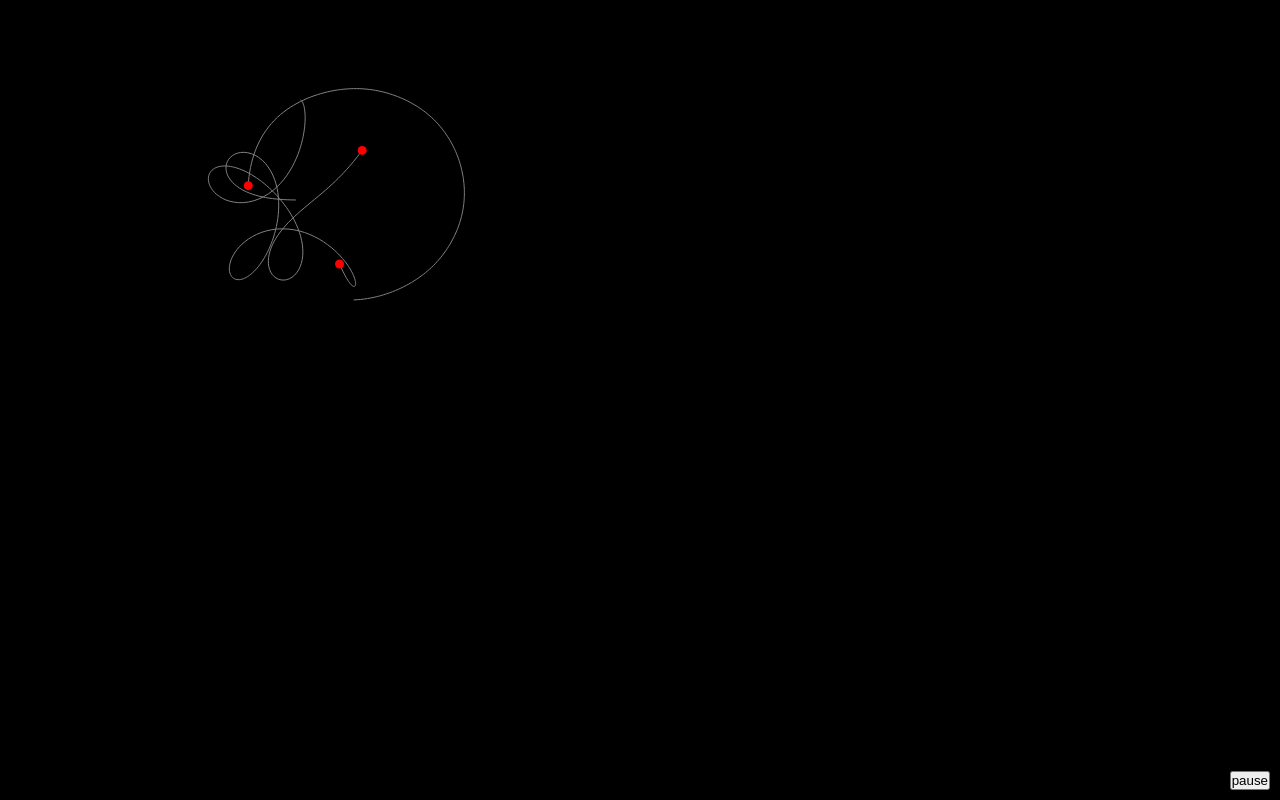
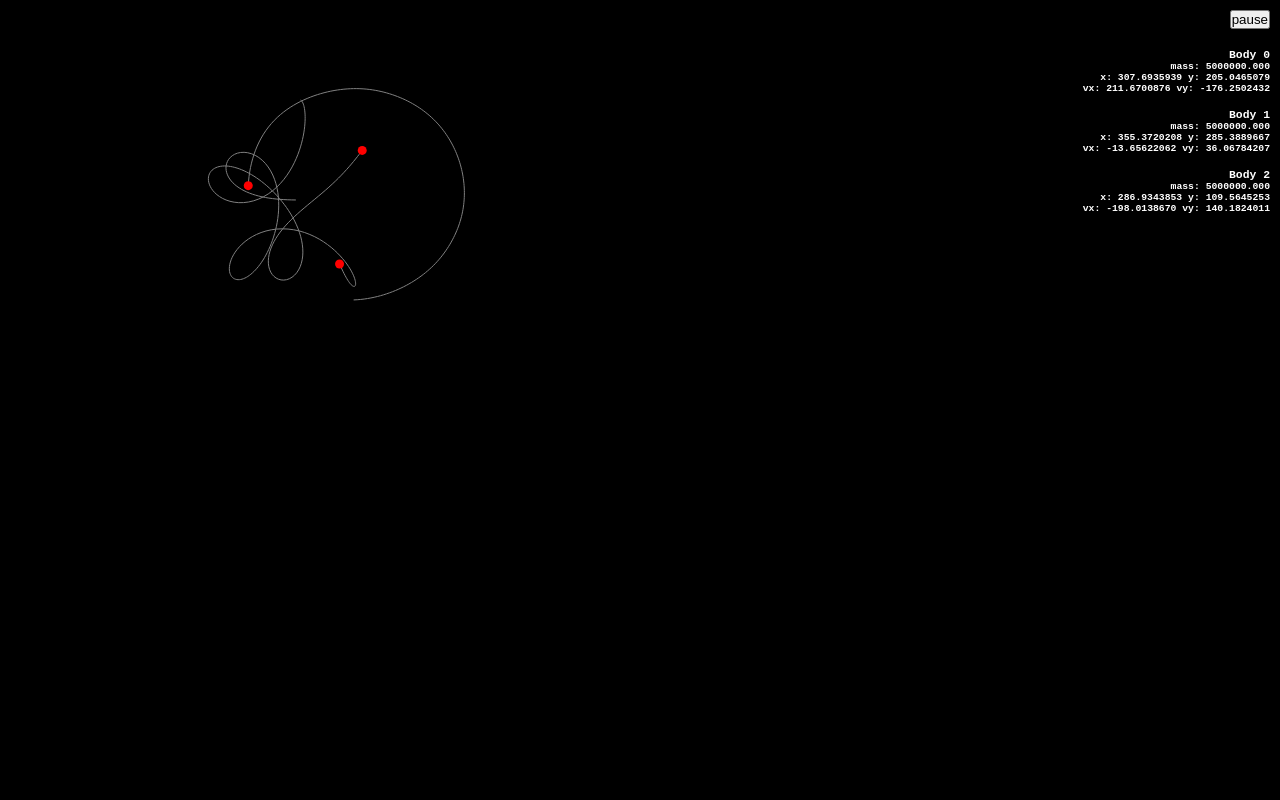
Before and after one commit to branchseer/nbody, a plain HTML site: page index.html in a window 1280 px wide. Both pictures are taken after a click on the button "start". Drawn offline with Linux system fonts and the light colour scheme.

Commit message:
Add controller

```diff
--- a/index.html
+++ b/index.html
@@ -11,28 +11,24 @@
 <body>
   <canvas id="path"></canvas>
   <canvas id="world"></canvas>
+  <script type="text/javascript" src="script/main.js"></script>
 
-  <div id="controller">
-    <input id="startBtn" type="button" value="start" />
+  <script type="text/javascript" src="vendor/angular.min.js"></script>
+  <script type="text/javascript" src="script/controller.js"></script>
+  <div id="nbodyApp" ng-app="nbody">
+    <div id="controller" ng-controller="nbodyController">
+      <input type="button" id="playBtn" ng-value="started ? 'pause': 'start'" ng-click="togglePlay()" />
+      <ul id="bodyList">
+        <li ng-repeat="body in bodies">
+          <h3>Body {{$index}}</h3>
+          <p>mass: {{body.mass.toPrecision(precision)}}</p>
+          <p>x: {{body.x.toPrecision(precision)}} y: {{body.y.toPrecision(precision)}}</p>
+          <p>vx: {{body.vx.toPrecision(precision)}} vy: {{body.vy.toPrecision(precision)}}</p>
+        </li>
+      </ul>
+    </div>
   </div>
 
-  <script type="text/javascript" src="script/main.js"></script>
-  <script type="text/javascript">
-  //<!--
-  var $startBtn = document.getElementById('startBtn');
-
-  $startBtn.onclick = function () {
-    if (renderer.started) {
-      renderer.pauseAnimation();
-      this.value = 'start';
-    }
-    else {
-      renderer.startAnimation();
-      this.value = 'pause';
-    }
-  }
-  //-->
-  </script>
   <!--<script type="text/javascript" src="vendor/coffee-script.js"></script>-->
 </body>
 </html>
--- /dev/null
+++ b/script/controller.js
@@ -0,0 +1,21 @@
+(function () {
+  angular.module('nbody', []).controller('nbodyController',['$scope', '$interval',
+  function($scope, $interval) {
+    $scope.bodies = renderer.bodies;
+    $scope.started = false;
+    $scope.precision = 10;
+
+    $scope.togglePlay = function () {
+      if ($scope.started) {
+        renderer.pauseAnimation();
+        $scope.started = false;
+      }
+      else {
+        renderer.startAnimation();
+        $scope.started = true;
+      }
+    }
+
+    $interval(function () { }, 400);
+  }]);
+})();
--- a/style.css
+++ b/style.css
@@ -4,14 +4,14 @@
   padding: 0;
 }
 
-html, body, canvas
+html, body, canvas, #nbodyApp
 {
   width: 100%;
   height: 100%;
   overflow: hidden;
 }
 
-canvas
+canvas, #nbodyApp
 {
   position: absolute;
   left: 0;
@@ -28,5 +28,22 @@ body
 {
   position: absolute;
   right: 10px;
-  bottom: 10px;
+  top: 10px;
+  text-align: right;
+  -webkit-font-smoothing: antialiased !important;
 }
+
+#bodyList
+{
+  color: white;
+  list-style: none;
+  font-size: 75%;
+  margin-top: 20px;
+  font-weight: bold;
+  font-family: monospace;
+}
+
+#bodyList li
+{
+  margin-bottom: 15px;
+}
```
